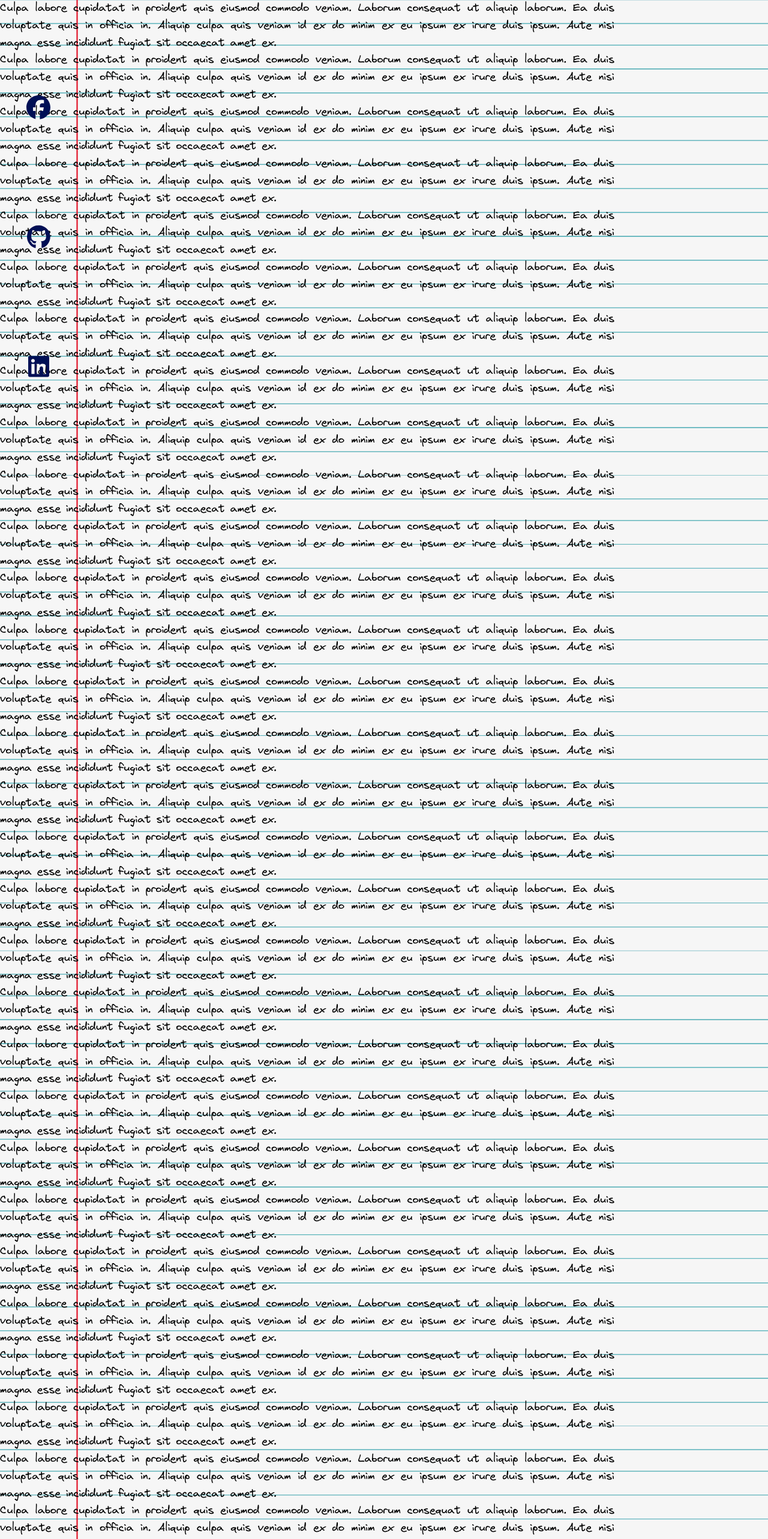
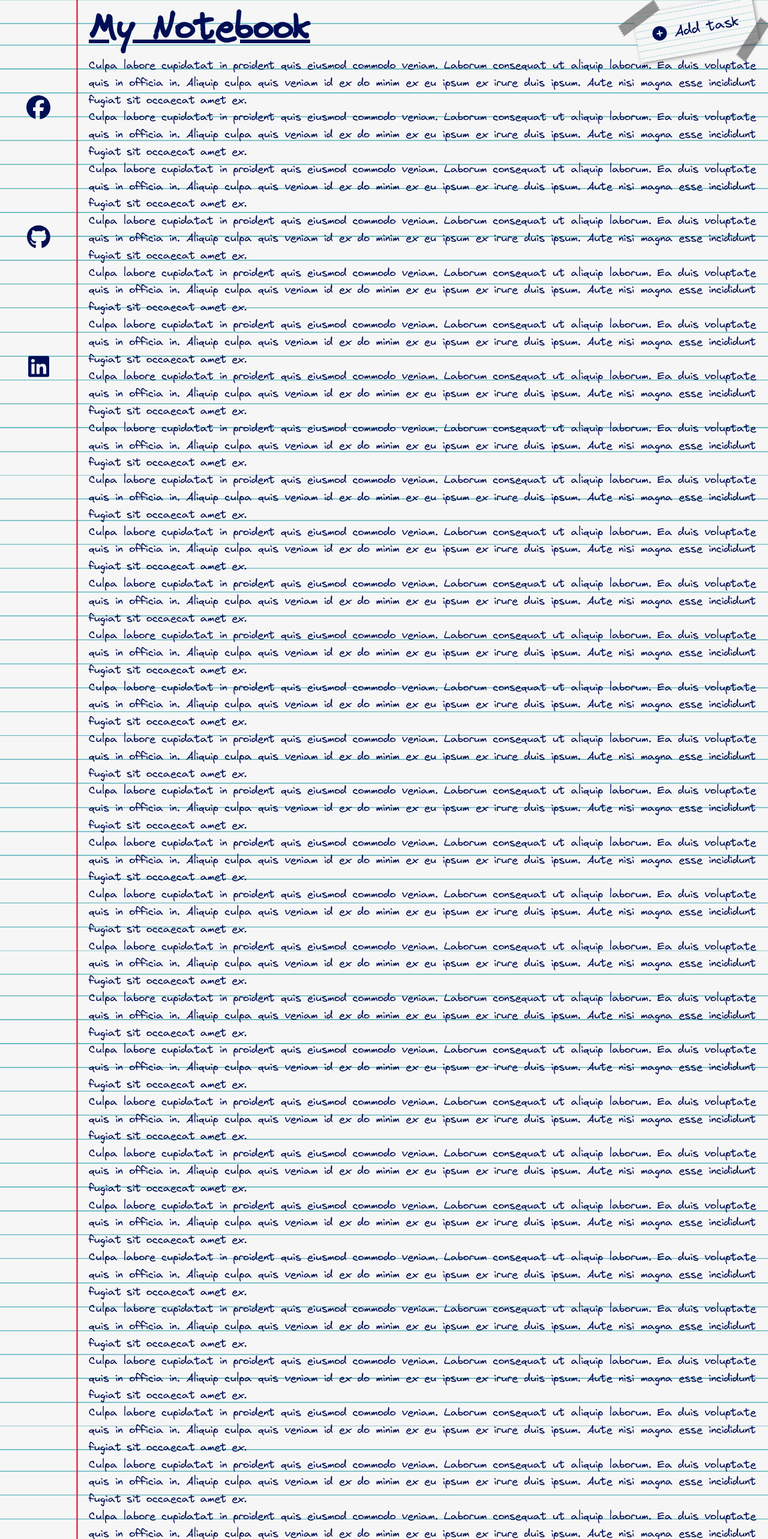
Before and after one commit to Manjaka13/my-notebook, a Vue app: page / in a window 1280 px wide. Shown: the top 2566 px of the page at 60% size. Built offline with nearby package versions, Linux system fonts and the light colour scheme.

Commit message:
add notebook structure

```diff
--- a/src/components/NoteBook.vue
+++ b/src/components/NoteBook.vue
@@ -1,42 +1,200 @@
 <template>
 	<div class="notebook">
-        <p>Culpa labore cupidatat in proident quis eiusmod commodo veniam. Laborum consequat ut aliquip laborum. Ea duis voluptate quis in officia in. Aliquip culpa quis veniam id ex do minim ex eu ipsum ex irure duis ipsum. Aute nisi magna esse incididunt fugiat sit occaecat amet ex.</p>
-        <p>Culpa labore cupidatat in proident quis eiusmod commodo veniam. Laborum consequat ut aliquip laborum. Ea duis voluptate quis in officia in. Aliquip culpa quis veniam id ex do minim ex eu ipsum ex irure duis ipsum. Aute nisi magna esse incididunt fugiat sit occaecat amet ex.</p>
-        <p>Culpa labore cupidatat in proident quis eiusmod commodo veniam. Laborum consequat ut aliquip laborum. Ea duis voluptate quis in officia in. Aliquip culpa quis veniam id ex do minim ex eu ipsum ex irure duis ipsum. Aute nisi magna esse incididunt fugiat sit occaecat amet ex.</p>
-        <p>Culpa labore cupidatat in proident quis eiusmod commodo veniam. Laborum consequat ut aliquip laborum. Ea duis voluptate quis in officia in. Aliquip culpa quis veniam id ex do minim ex eu ipsum ex irure duis ipsum. Aute nisi magna esse incididunt fugiat sit occaecat amet ex.</p>
-        <p>Culpa labore cupidatat in proident quis eiusmod commodo veniam. Laborum consequat ut aliquip laborum. Ea duis voluptate quis in officia in. Aliquip culpa quis veniam id ex do minim ex eu ipsum ex irure duis ipsum. Aute nisi magna esse incididunt fugiat sit occaecat amet ex.</p>
-        <p>Culpa labore cupidatat in proident quis eiusmod commodo veniam. Laborum consequat ut aliquip laborum. Ea duis voluptate quis in officia in. Aliquip culpa quis veniam id ex do minim ex eu ipsum ex irure duis ipsum. Aute nisi magna esse incididunt fugiat sit occaecat amet ex.</p>
-        <p>Culpa labore cupidatat in proident quis eiusmod commodo veniam. Laborum consequat ut aliquip laborum. Ea duis voluptate quis in officia in. Aliquip culpa quis veniam id ex do minim ex eu ipsum ex irure duis ipsum. Aute nisi magna esse incididunt fugiat sit occaecat amet ex.</p>
-        <p>Culpa labore cupidatat in proident quis eiusmod commodo veniam. Laborum consequat ut aliquip laborum. Ea duis voluptate quis in officia in. Aliquip culpa quis veniam id ex do minim ex eu ipsum ex irure duis ipsum. Aute nisi magna esse incididunt fugiat sit occaecat amet ex.</p>
-        <p>Culpa labore cupidatat in proident quis eiusmod commodo veniam. Laborum consequat ut aliquip laborum. Ea duis voluptate quis in officia in. Aliquip culpa quis veniam id ex do minim ex eu ipsum ex irure duis ipsum. Aute nisi magna esse incididunt fugiat sit occaecat amet ex.</p>
-        <p>Culpa labore cupidatat in proident quis eiusmod commodo veniam. Laborum consequat ut aliquip laborum. Ea duis voluptate quis in officia in. Aliquip culpa quis veniam id ex do minim ex eu ipsum ex irure duis ipsum. Aute nisi magna esse incididunt fugiat sit occaecat amet ex.</p>
-        <p>Culpa labore cupidatat in proident quis eiusmod commodo veniam. Laborum consequat ut aliquip laborum. Ea duis voluptate quis in officia in. Aliquip culpa quis veniam id ex do minim ex eu ipsum ex irure duis ipsum. Aute nisi magna esse incididunt fugiat sit occaecat amet ex.</p>
-        <p>Culpa labore cupidatat in proident quis eiusmod commodo veniam. Laborum consequat ut aliquip laborum. Ea duis voluptate quis in officia in. Aliquip culpa quis veniam id ex do minim ex eu ipsum ex irure duis ipsum. Aute nisi magna esse incididunt fugiat sit occaecat amet ex.</p>
-        <p>Culpa labore cupidatat in proident quis eiusmod commodo veniam. Laborum consequat ut aliquip laborum. Ea duis voluptate quis in officia in. Aliquip culpa quis veniam id ex do minim ex eu ipsum ex irure duis ipsum. Aute nisi magna esse incididunt fugiat sit occaecat amet ex.</p>
-        <p>Culpa labore cupidatat in proident quis eiusmod commodo veniam. Laborum consequat ut aliquip laborum. Ea duis voluptate quis in officia in. Aliquip culpa quis veniam id ex do minim ex eu ipsum ex irure duis ipsum. Aute nisi magna esse incididunt fugiat sit occaecat amet ex.</p>
-        <p>Culpa labore cupidatat in proident quis eiusmod commodo veniam. Laborum consequat ut aliquip laborum. Ea duis voluptate quis in officia in. Aliquip culpa quis veniam id ex do minim ex eu ipsum ex irure duis ipsum. Aute nisi magna esse incididunt fugiat sit occaecat amet ex.</p>
-        <p>Culpa labore cupidatat in proident quis eiusmod commodo veniam. Laborum consequat ut aliquip laborum. Ea duis voluptate quis in officia in. Aliquip culpa quis veniam id ex do minim ex eu ipsum ex irure duis ipsum. Aute nisi magna esse incididunt fugiat sit occaecat amet ex.</p>
-        <p>Culpa labore cupidatat in proident quis eiusmod commodo veniam. Laborum consequat ut aliquip laborum. Ea duis voluptate quis in officia in. Aliquip culpa quis veniam id ex do minim ex eu ipsum ex irure duis ipsum. Aute nisi magna esse incididunt fugiat sit occaecat amet ex.</p>
-        <p>Culpa labore cupidatat in proident quis eiusmod commodo veniam. Laborum consequat ut aliquip laborum. Ea duis voluptate quis in officia in. Aliquip culpa quis veniam id ex do minim ex eu ipsum ex irure duis ipsum. Aute nisi magna esse incididunt fugiat sit occaecat amet ex.</p>
-        <p>Culpa labore cupidatat in proident quis eiusmod commodo veniam. Laborum consequat ut aliquip laborum. Ea duis voluptate quis in officia in. Aliquip culpa quis veniam id ex do minim ex eu ipsum ex irure duis ipsum. Aute nisi magna esse incididunt fugiat sit occaecat amet ex.</p>
-        <p>Culpa labore cupidatat in proident quis eiusmod commodo veniam. Laborum consequat ut aliquip laborum. Ea duis voluptate quis in officia in. Aliquip culpa quis veniam id ex do minim ex eu ipsum ex irure duis ipsum. Aute nisi magna esse incididunt fugiat sit occaecat amet ex.</p>
-        <p>Culpa labore cupidatat in proident quis eiusmod commodo veniam. Laborum consequat ut aliquip laborum. Ea duis voluptate quis in officia in. Aliquip culpa quis veniam id ex do minim ex eu ipsum ex irure duis ipsum. Aute nisi magna esse incididunt fugiat sit occaecat amet ex.</p>
-        <p>Culpa labore cupidatat in proident quis eiusmod commodo veniam. Laborum consequat ut aliquip laborum. Ea duis voluptate quis in officia in. Aliquip culpa quis veniam id ex do minim ex eu ipsum ex irure duis ipsum. Aute nisi magna esse incididunt fugiat sit occaecat amet ex.</p>
-        <p>Culpa labore cupidatat in proident quis eiusmod commodo veniam. Laborum consequat ut aliquip laborum. Ea duis voluptate quis in officia in. Aliquip culpa quis veniam id ex do minim ex eu ipsum ex irure duis ipsum. Aute nisi magna esse incididunt fugiat sit occaecat amet ex.</p>
-        <p>Culpa labore cupidatat in proident quis eiusmod commodo veniam. Laborum consequat ut aliquip laborum. Ea duis voluptate quis in officia in. Aliquip culpa quis veniam id ex do minim ex eu ipsum ex irure duis ipsum. Aute nisi magna esse incididunt fugiat sit occaecat amet ex.</p>
-        <p>Culpa labore cupidatat in proident quis eiusmod commodo veniam. Laborum consequat ut aliquip laborum. Ea duis voluptate quis in officia in. Aliquip culpa quis veniam id ex do minim ex eu ipsum ex irure duis ipsum. Aute nisi magna esse incididunt fugiat sit occaecat amet ex.</p>
-        <p>Culpa labore cupidatat in proident quis eiusmod commodo veniam. Laborum consequat ut aliquip laborum. Ea duis voluptate quis in officia in. Aliquip culpa quis veniam id ex do minim ex eu ipsum ex irure duis ipsum. Aute nisi magna esse incididunt fugiat sit occaecat amet ex.</p>
-        <p>Culpa labore cupidatat in proident quis eiusmod commodo veniam. Laborum consequat ut aliquip laborum. Ea duis voluptate quis in officia in. Aliquip culpa quis veniam id ex do minim ex eu ipsum ex irure duis ipsum. Aute nisi magna esse incididunt fugiat sit occaecat amet ex.</p>
-        <p>Culpa labore cupidatat in proident quis eiusmod commodo veniam. Laborum consequat ut aliquip laborum. Ea duis voluptate quis in officia in. Aliquip culpa quis veniam id ex do minim ex eu ipsum ex irure duis ipsum. Aute nisi magna esse incididunt fugiat sit occaecat amet ex.</p>
-        <p>Culpa labore cupidatat in proident quis eiusmod commodo veniam. Laborum consequat ut aliquip laborum. Ea duis voluptate quis in officia in. Aliquip culpa quis veniam id ex do minim ex eu ipsum ex irure duis ipsum. Aute nisi magna esse incididunt fugiat sit occaecat amet ex.</p>
-        <p>Culpa labore cupidatat in proident quis eiusmod commodo veniam. Laborum consequat ut aliquip laborum. Ea duis voluptate quis in officia in. Aliquip culpa quis veniam id ex do minim ex eu ipsum ex irure duis ipsum. Aute nisi magna esse incididunt fugiat sit occaecat amet ex.</p>
+		<div class="notebook__head">
+			<h1 class="notebook__title">My Notebook</h1>
+			<side-note />
+		</div>
+		<p>
+			Culpa labore cupidatat in proident quis eiusmod commodo veniam. Laborum
+			consequat ut aliquip laborum. Ea duis voluptate quis in officia in. Aliquip
+			culpa quis veniam id ex do minim ex eu ipsum ex irure duis ipsum. Aute nisi
+			magna esse incididunt fugiat sit occaecat amet ex.
+		</p>
+		<p>
+			Culpa labore cupidatat in proident quis eiusmod commodo veniam. Laborum
+			consequat ut aliquip laborum. Ea duis voluptate quis in officia in. Aliquip
+			culpa quis veniam id ex do minim ex eu ipsum ex irure duis ipsum. Aute nisi
+			magna esse incididunt fugiat sit occaecat amet ex.
+		</p>
+		<p>
+			Culpa labore cupidatat in proident quis eiusmod commodo veniam. Laborum
+			consequat ut aliquip laborum. Ea duis voluptate quis in officia in. Aliquip
+			culpa quis veniam id ex do minim ex eu ipsum ex irure duis ipsum. Aute nisi
+			magna esse incididunt fugiat sit occaecat amet ex.
+		</p>
+		<p>
+			Culpa labore cupidatat in proident quis eiusmod commodo veniam. Laborum
+			consequat ut aliquip laborum. Ea duis voluptate quis in officia in. Aliquip
+			culpa quis veniam id ex do minim ex eu ipsum ex irure duis ipsum. Aute nisi
+			magna esse incididunt fugiat sit occaecat amet ex.
+		</p>
+		<p>
+			Culpa labore cupidatat in proident quis eiusmod commodo veniam. Laborum
+			consequat ut aliquip laborum. Ea duis voluptate quis in officia in. Aliquip
+			culpa quis veniam id ex do minim ex eu ipsum ex irure duis ipsum. Aute nisi
+			magna esse incididunt fugiat sit occaecat amet ex.
+		</p>
+		<p>
+			Culpa labore cupidatat in proident quis eiusmod commodo veniam. Laborum
+			consequat ut aliquip laborum. Ea duis voluptate quis in officia in. Aliquip
+			culpa quis veniam id ex do minim ex eu ipsum ex irure duis ipsum. Aute nisi
+			magna esse incididunt fugiat sit occaecat amet ex.
+		</p>
+		<p>
+			Culpa labore cupidatat in proident quis eiusmod commodo veniam. Laborum
+			consequat ut aliquip laborum. Ea duis voluptate quis in officia in. Aliquip
+			culpa quis veniam id ex do minim ex eu ipsum ex irure duis ipsum. Aute nisi
+			magna esse incididunt fugiat sit occaecat amet ex.
+		</p>
+		<p>
+			Culpa labore cupidatat in proident quis eiusmod commodo veniam. Laborum
+			consequat ut aliquip laborum. Ea duis voluptate quis in officia in. Aliquip
+			culpa quis veniam id ex do minim ex eu ipsum ex irure duis ipsum. Aute nisi
+			magna esse incididunt fugiat sit occaecat amet ex.
+		</p>
+		<p>
+			Culpa labore cupidatat in proident quis eiusmod commodo veniam. Laborum
+			consequat ut aliquip laborum. Ea duis voluptate quis in officia in. Aliquip
+			culpa quis veniam id ex do minim ex eu ipsum ex irure duis ipsum. Aute nisi
+			magna esse incididunt fugiat sit occaecat amet ex.
+		</p>
+		<p>
+			Culpa labore cupidatat in proident quis eiusmod commodo veniam. Laborum
+			consequat ut aliquip laborum. Ea duis voluptate quis in officia in. Aliquip
+			culpa quis veniam id ex do minim ex eu ipsum ex irure duis ipsum. Aute nisi
+			magna esse incididunt fugiat sit occaecat amet ex.
+		</p>
+		<p>
+			Culpa labore cupidatat in proident quis eiusmod commodo veniam. Laborum
+			consequat ut aliquip laborum. Ea duis voluptate quis in officia in. Aliquip
+			culpa quis veniam id ex do minim ex eu ipsum ex irure duis ipsum. Aute nisi
+			magna esse incididunt fugiat sit occaecat amet ex.
+		</p>
+		<p>
+			Culpa labore cupidatat in proident quis eiusmod commodo veniam. Laborum
+			consequat ut aliquip laborum. Ea duis voluptate quis in officia in. Aliquip
+			culpa quis veniam id ex do minim ex eu ipsum ex irure duis ipsum. Aute nisi
+			magna esse incididunt fugiat sit occaecat amet ex.
+		</p>
+		<p>
+			Culpa labore cupidatat in proident quis eiusmod commodo veniam. Laborum
+			consequat ut aliquip laborum. Ea duis voluptate quis in officia in. Aliquip
+			culpa quis veniam id ex do minim ex eu ipsum ex irure duis ipsum. Aute nisi
+			magna esse incididunt fugiat sit occaecat amet ex.
+		</p>
+		<p>
+			Culpa labore cupidatat in proident quis eiusmod commodo veniam. Laborum
+			consequat ut aliquip laborum. Ea duis voluptate quis in officia in. Aliquip
+			culpa quis veniam id ex do minim ex eu ipsum ex irure duis ipsum. Aute nisi
+			magna esse incididunt fugiat sit occaecat amet ex.
+		</p>
+		<p>
+			Culpa labore cupidatat in proident quis eiusmod commodo veniam. Laborum
+			consequat ut aliquip laborum. Ea duis voluptate quis in officia in. Aliquip
+			culpa quis veniam id ex do minim ex eu ipsum ex irure duis ipsum. Aute nisi
+			magna esse incididunt fugiat sit occaecat amet ex.
+		</p>
+		<p>
+			Culpa labore cupidatat in proident quis eiusmod commodo veniam. Laborum
+			consequat ut aliquip laborum. Ea duis voluptate quis in officia in. Aliquip
+			culpa quis veniam id ex do minim ex eu ipsum ex irure duis ipsum. Aute nisi
+			magna esse incididunt fugiat sit occaecat amet ex.
+		</p>
+		<p>
+			Culpa labore cupidatat in proident quis eiusmod commodo veniam. Laborum
+			consequat ut aliquip laborum. Ea duis voluptate quis in officia in. Aliquip
+			culpa quis veniam id ex do minim ex eu ipsum ex irure duis ipsum. Aute nisi
+			magna esse incididunt fugiat sit occaecat amet ex.
+		</p>
+		<p>
+			Culpa labore cupidatat in proident quis eiusmod commodo veniam. Laborum
+			consequat ut aliquip laborum. Ea duis voluptate quis in officia in. Aliquip
+			culpa quis veniam id ex do minim ex eu ipsum ex irure duis ipsum. Aute nisi
+			magna esse incididunt fugiat sit occaecat amet ex.
+		</p>
+		<p>
+			Culpa labore cupidatat in proident quis eiusmod commodo veniam. Laborum
+			consequat ut aliquip laborum. Ea duis voluptate quis in officia in. Aliquip
+			culpa quis veniam id ex do minim ex eu ipsum ex irure duis ipsum. Aute nisi
+			magna esse incididunt fugiat sit occaecat amet ex.
+		</p>
+		<p>
+			Culpa labore cupidatat in proident quis eiusmod commodo veniam. Laborum
+			consequat ut aliquip laborum. Ea duis voluptate quis in officia in. Aliquip
+			culpa quis veniam id ex do minim ex eu ipsum ex irure duis ipsum. Aute nisi
+			magna esse incididunt fugiat sit occaecat amet ex.
+		</p>
+		<p>
+			Culpa labore cupidatat in proident quis eiusmod commodo veniam. Laborum
+			consequat ut aliquip laborum. Ea duis voluptate quis in officia in. Aliquip
+			culpa quis veniam id ex do minim ex eu ipsum ex irure duis ipsum. Aute nisi
+			magna esse incididunt fugiat sit occaecat amet ex.
+		</p>
+		<p>
+			Culpa labore cupidatat in proident quis eiusmod commodo veniam. Laborum
+			consequat ut aliquip laborum. Ea duis voluptate quis in officia in. Aliquip
+			culpa quis veniam id ex do minim ex eu ipsum ex irure duis ipsum. Aute nisi
+			magna esse incididunt fugiat sit occaecat amet ex.
+		</p>
+		<p>
+			Culpa labore cupidatat in proident quis eiusmod commodo veniam. Laborum
+			consequat ut aliquip laborum. Ea duis voluptate quis in officia in. Aliquip
+			culpa quis veniam id ex do minim ex eu ipsum ex irure duis ipsum. Aute nisi
+			magna esse incididunt fugiat sit occaecat amet ex.
+		</p>
+		<p>
+			Culpa labore cupidatat in proident quis eiusmod commodo veniam. Laborum
+			consequat ut aliquip laborum. Ea duis voluptate quis in officia in. Aliquip
+			culpa quis veniam id ex do minim ex eu ipsum ex irure duis ipsum. Aute nisi
+			magna esse incididunt fugiat sit occaecat amet ex.
+		</p>
+		<p>
+			Culpa labore cupidatat in proident quis eiusmod commodo veniam. Laborum
+			consequat ut aliquip laborum. Ea duis voluptate quis in officia in. Aliquip
+			culpa quis veniam id ex do minim ex eu ipsum ex irure duis ipsum. Aute nisi
+			magna esse incididunt fugiat sit occaecat amet ex.
+		</p>
+		<p>
+			Culpa labore cupidatat in proident quis eiusmod commodo veniam. Laborum
+			consequat ut aliquip laborum. Ea duis voluptate quis in officia in. Aliquip
+			culpa quis veniam id ex do minim ex eu ipsum ex irure duis ipsum. Aute nisi
+			magna esse incididunt fugiat sit occaecat amet ex.
+		</p>
+		<p>
+			Culpa labore cupidatat in proident quis eiusmod commodo veniam. Laborum
+			consequat ut aliquip laborum. Ea duis voluptate quis in officia in. Aliquip
+			culpa quis veniam id ex do minim ex eu ipsum ex irure duis ipsum. Aute nisi
+			magna esse incididunt fugiat sit occaecat amet ex.
+		</p>
+		<p>
+			Culpa labore cupidatat in proident quis eiusmod commodo veniam. Laborum
+			consequat ut aliquip laborum. Ea duis voluptate quis in officia in. Aliquip
+			culpa quis veniam id ex do minim ex eu ipsum ex irure duis ipsum. Aute nisi
+			magna esse incididunt fugiat sit occaecat amet ex.
+		</p>
+		<p>
+			Culpa labore cupidatat in proident quis eiusmod commodo veniam. Laborum
+			consequat ut aliquip laborum. Ea duis voluptate quis in officia in. Aliquip
+			culpa quis veniam id ex do minim ex eu ipsum ex irure duis ipsum. Aute nisi
+			magna esse incididunt fugiat sit occaecat amet ex.
+		</p>
+		<p>
+			Culpa labore cupidatat in proident quis eiusmod commodo veniam. Laborum
+			consequat ut aliquip laborum. Ea duis voluptate quis in officia in. Aliquip
+			culpa quis veniam id ex do minim ex eu ipsum ex irure duis ipsum. Aute nisi
+			magna esse incididunt fugiat sit occaecat amet ex.
+		</p>
 	</div>
 </template>
 
 <script>
 import "@/styles/notebook.css";
+import SideNote from "@/components/SideNote.vue";
 
 export default {
 	name: "NoteBook",
+	components: {
+		SideNote,
+	},
 };
 </script>
--- /dev/null
+++ b/src/components/SideNote.vue
@@ -0,0 +1,17 @@
+<template>
+	<div class="sidenote">
+		<div class="sidenote__content">
+			<button className="add"><font-icon icon="plus-circle" /> Add task</button>
+		</div>
+		<img class="sidenote__scotch1" src="/images/scotch.png" alt="Scotch 1" />
+		<img class="sidenote__scotch2" src="/images/scotch.png" alt="Scotch 2" />
+	</div>
+</template>
+
+<script>
+import "@/styles/sidenote.css";
+
+export default {
+	name: "SideNote",
+};
+</script>
--- a/src/helpers/icons.js
+++ b/src/helpers/icons.js
@@ -1,5 +1,5 @@
 import { library } from "@fortawesome/fontawesome-svg-core";
-import { faPencilAlt } from "@fortawesome/free-solid-svg-icons";
+import { faPencilAlt, faPlusCircle } from "@fortawesome/free-solid-svg-icons";
 import {
 	faFacebook,
 	faGithub,
@@ -10,4 +10,4 @@ import {
  * Import all the icons we use in library
  */
 
-library.add(faPencilAlt, faFacebook, faGithub, faLinkedin);
+library.add(faPencilAlt, faFacebook, faGithub, faLinkedin, faPlusCircle);
--- a/src/styles/main.css
+++ b/src/styles/main.css
@@ -9,6 +9,7 @@
 	-webkit-font-smoothing: antialiased;
 	-moz-osx-font-smoothing: grayscale;
 	line-height: 1.6;
+	color: var(--color-pen);
 }
 
 html,
--- a/src/styles/notebook.css
+++ b/src/styles/notebook.css
@@ -1,4 +1,17 @@
 .notebook {
-    width: 80%;
-    height: calc(100% - 40px);
+	width: 90%;
+	margin-left: 10%;
+	height: calc(100% - 40px);
+	padding: 0 20px;
 }
+
+.notebook__head {
+	display: flex;
+	justify-content: space-between;
+	align-items: center;
+}
+
+.notebook__title {
+	text-decoration: underline;
+	font-size: 60px;
+}
--- /dev/null
+++ b/src/styles/sidenote.css
@@ -0,0 +1,45 @@
+.sidenote {
+	position: relative;
+}
+
+.sidenote__content {
+	display: flex;
+	justify-content: center;
+	align-items: center;
+	width: 200px;
+	height: 80px;
+	overflow: hidden;
+	background: url(/public/images/note.jpg);
+	background-size: 200px;
+	transform: rotate(-10deg);
+	box-shadow: 2px 2px 6px rgba(0, 0, 0, 0.4);
+	padding: 10px;
+}
+
+.sidenote__content .add {
+	border: none;
+	background: transparent;
+	cursor: pointer;
+	font-size: 24px;
+	transition: font-size 200ms ease-in-out;
+}
+
+.sidenote__content .add:hover {
+	font-size: 27px;
+}
+
+.sidenote__scotch1 {
+	transform: rotate(-80deg);
+	width: 70px;
+	position: absolute;
+	top: -10px;
+	left: -30px;
+}
+
+.sidenote__scotch2 {
+	transform: rotate(-100deg);
+	width: 70px;
+	position: absolute;
+	bottom: -10px;
+	right: -30px;
+}
```
Also changed, not shown: public/images/note.jpg (added), public/images/scotch.png (added).
